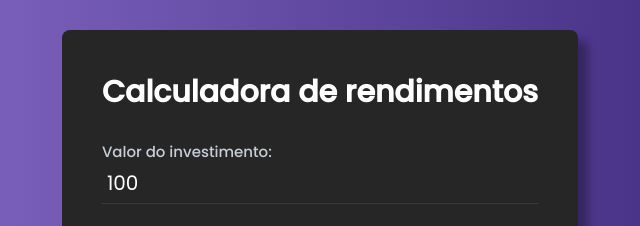
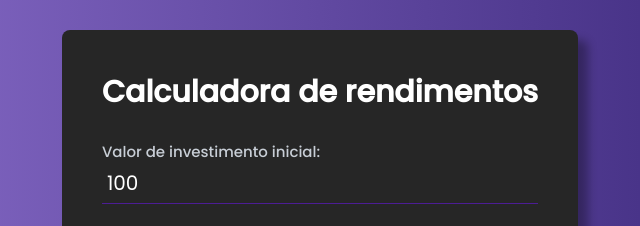
Before and after one commit to DevJpFarias/investment-amount, a plain HTML site: page index.html in a window 1280 px wide. Shown: the top 226 px of the page, 320-960 px from the left. Drawn offline with Linux system fonts and the light colour scheme.

Commit message:
refactor: mudança no texto

```diff
--- a/index.html
+++ b/index.html
@@ -14,7 +14,7 @@
 
       <div id="input_box">
         <div class="input-field">
-          <label>Valor do investimento: </label>
+          <label>Valor de investimento inicial: </label>
           <input type="number" id="principal" name="principal" value="100" min="0" />
         </div>
 
```
